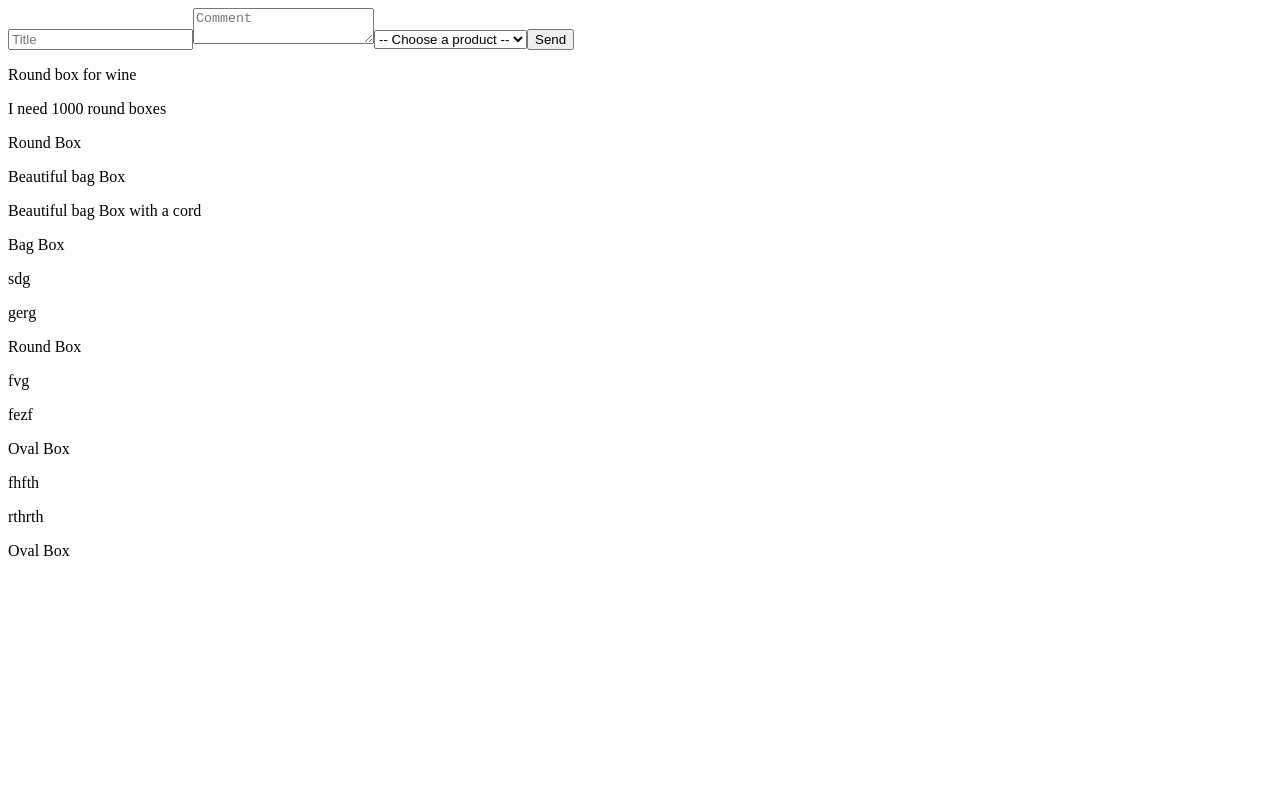
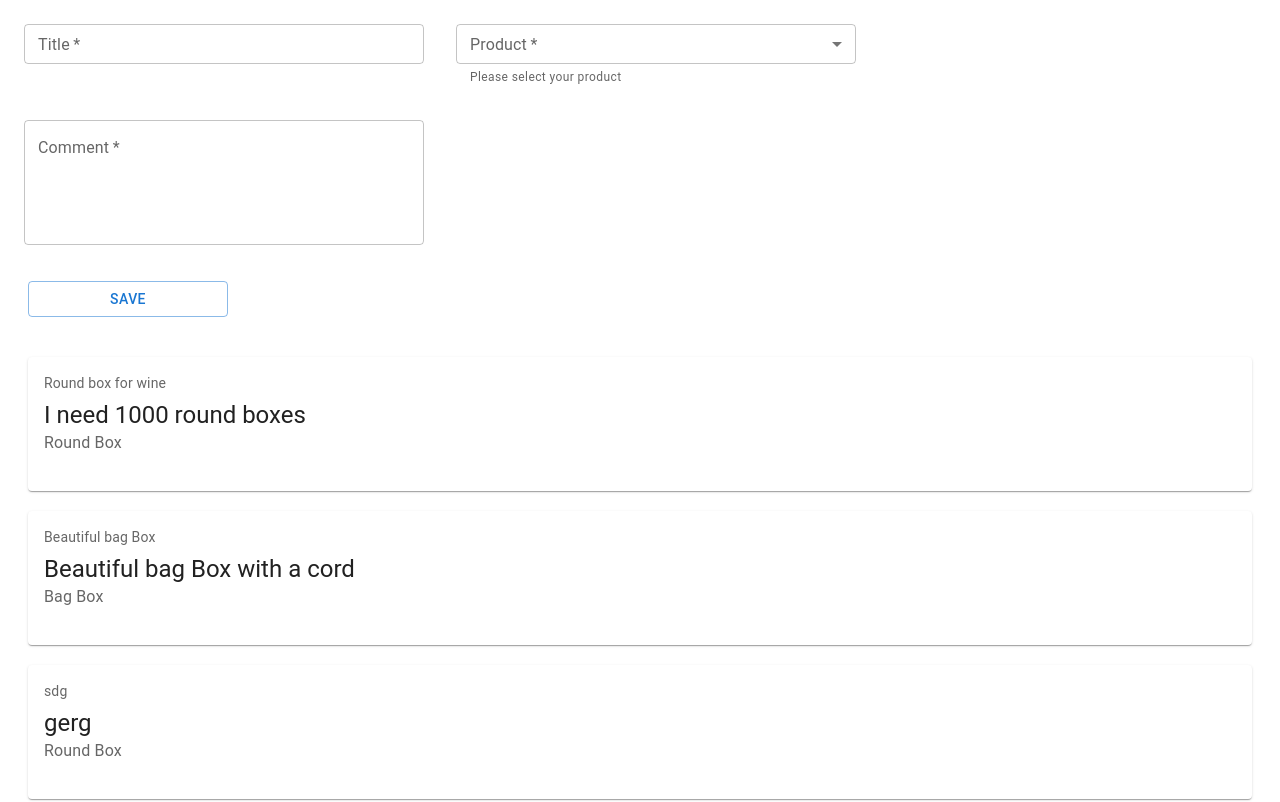
Before and after one commit to XabAyca/packitoo_challenge_app, a React (Create React App) app: page / in a window 1280 px wide. Shown: the top 802 px of the page. Built offline with nearby package versions, Linux system fonts and the light colour scheme; data requests are answered from the project's data file.

Commit message:
add material ui & customisation

```diff
--- a/db.json
+++ b/db.json
@@ -29,6 +29,18 @@
       "comment": "rthrth",
       "productId": "2",
       "id": 5
+    },
+    {
+      "title": "sqss",
+      "comment": "ssdsd",
+      "productId": 2,
+      "id": 6
+    },
+    {
+      "title": "coucou",
+      "comment": "gytiyui",
+      "productId": 4,
+      "id": 7
     }
   ],
   "products": [
--- a/package.json
+++ b/package.json
@@ -3,6 +3,9 @@
   "version": "0.1.0",
   "private": true,
   "dependencies": {
+    "@emotion/react": "^11.4.1",
+    "@emotion/styled": "^11.3.0",
+    "@mui/material": "^5.0.3",
     "@reduxjs/toolkit": "^1.6.2",
     "@testing-library/jest-dom": "^5.11.4",
     "@testing-library/react": "^11.1.0",
--- a/src/features/BriefForm/components/briefForm.tsx
+++ b/src/features/BriefForm/components/briefForm.tsx
@@ -1,7 +1,9 @@
+import { Button, MenuItem, TextField } from '@mui/material';
 import { ChangeEvent, useEffect, useState } from 'react'
 import { useDispatch, useSelector } from 'react-redux';
 import { getProducts, addBrief } from '../../../shared/api/apiManager';
 import { RootState } from '../../../shared/store';
+import { Box } from '@mui/system';
 
 export const BriefForm = () => {
   const [title, setTitle] = useState<string>("")
@@ -30,8 +32,20 @@ export const BriefForm = () => {
   }
 
   return (
-    <form onSubmit={(e: ChangeEvent<HTMLFormElement>) => createBrief(e)}>
-      <input
+    <Box
+      component="form"
+      sx={{
+        "& .MuiTextField-root": { m: 2, width: "50ch" },
+      }}
+      noValidate
+      autoComplete="off"
+      onSubmit={(e: ChangeEvent<HTMLFormElement>) => createBrief(e)}
+    >
+      <div>
+        <TextField
+          size="small"
+          label="Title"
+          variant="outlined"
           required
           value={title}
           placeholder="Title"
@@ -41,8 +55,30 @@ export const BriefForm = () => {
             setTitle(e.target.value)
           }
         />
-      <textarea
+        <TextField
+          size="small"
+          label="Product"
+          helperText="Please select your product"
+          select
           required
+          value={productId}
+          name="productId"
+          onChange={(e: ChangeEvent<HTMLInputElement>) =>
+            setProductId(e.target.value)
+          }
+        >
+          {products.products &&
+            products.products.map((product: Iproduct) => {
+              return <MenuItem value={product.id}>{product.name}</MenuItem>;
+            })}
+        </TextField>
+      </div>
+      <div>
+        <TextField
+          multiline
+          rows={4}
+          required
+          label="Comment"
           value={comment}
           placeholder="Comment"
           name="comment"
@@ -50,21 +86,16 @@ export const BriefForm = () => {
             setComment(e.target.value)
           }
         />
-      <select
-        required
-        value={productId}
-        name="productId"
-        onChange={(e: ChangeEvent<HTMLSelectElement>) =>
-          setProductId(e.target.value)
-        }
+      </div>
+      <div>
+        <Button
+          variant="outlined"
+          type="submit"
+          sx={{ margin: "20px", width: "200px" }}
         >
-        <option value="">-- Choose a product --</option>
-        {products.products &&
-          products.products.map((product: Iproduct) => {
-            return <option value={product.id}>{product.name}</option>;
-          })}
-      </select>
-      <input type="submit" value="Send" name="send" />
-    </form>
+          Save
+        </Button>
+      </div>
+    </Box>
   );
 };
--- a/src/features/BriefList/components/briefList.tsx
+++ b/src/features/BriefList/components/briefList.tsx
@@ -1,3 +1,5 @@
+import { Card, CardContent, Typography } from "@mui/material";
+import { Box } from "@mui/system";
 import { useEffect } from "react"
 import { useDispatch, useSelector } from "react-redux"
 import { getBriefs } from '../../../shared/api/apiManager';
@@ -37,19 +39,31 @@ export const BriefList = () => {
   }
 
   return (
-    <div>
+    <Box>
       {
         briefs.briefs && products.products &&
-        briefs.briefs.map((brief:Ibrief) => {
+        briefs.briefs.map((brief: Ibrief) => {
           return (
-            <div>
-              <p>{brief.title}</p>
-              <p>{brief.comment}</p>
-              <p>{getProductName(brief.productId)}</p>
-            </div>
-          )
+            <Card sx={{ minWidth: 275, margin:'20px' }}>
+              <CardContent>
+                <Typography
+                  sx={{ fontSize: 14 }}
+                  color="text.secondary"
+                  gutterBottom
+                >
+                  {brief.title}
+                </Typography>
+                <Typography variant="h5" component="div">
+                  {brief.comment}
+                </Typography>
+                <Typography sx={{ mb: 1.5 }} color="text.secondary">
+                  {getProductName(brief.productId)}
+                </Typography>
+              </CardContent>
+            </Card>
+          );
         })
       }
-    </div>
-  )
+    </Box>
+  );
 }
```
Also changed, not shown: 2 other files (tests, documents, lock files or other folders). Lines whose indentation alone changed are shown as unchanged.
